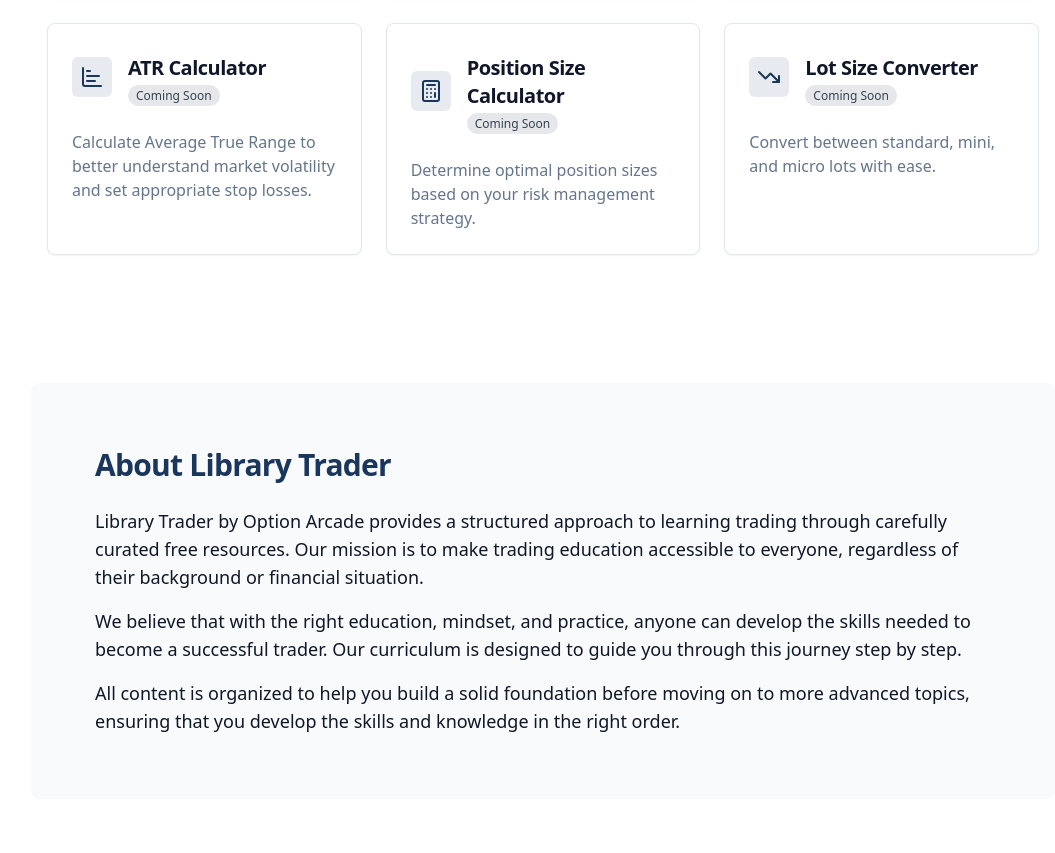
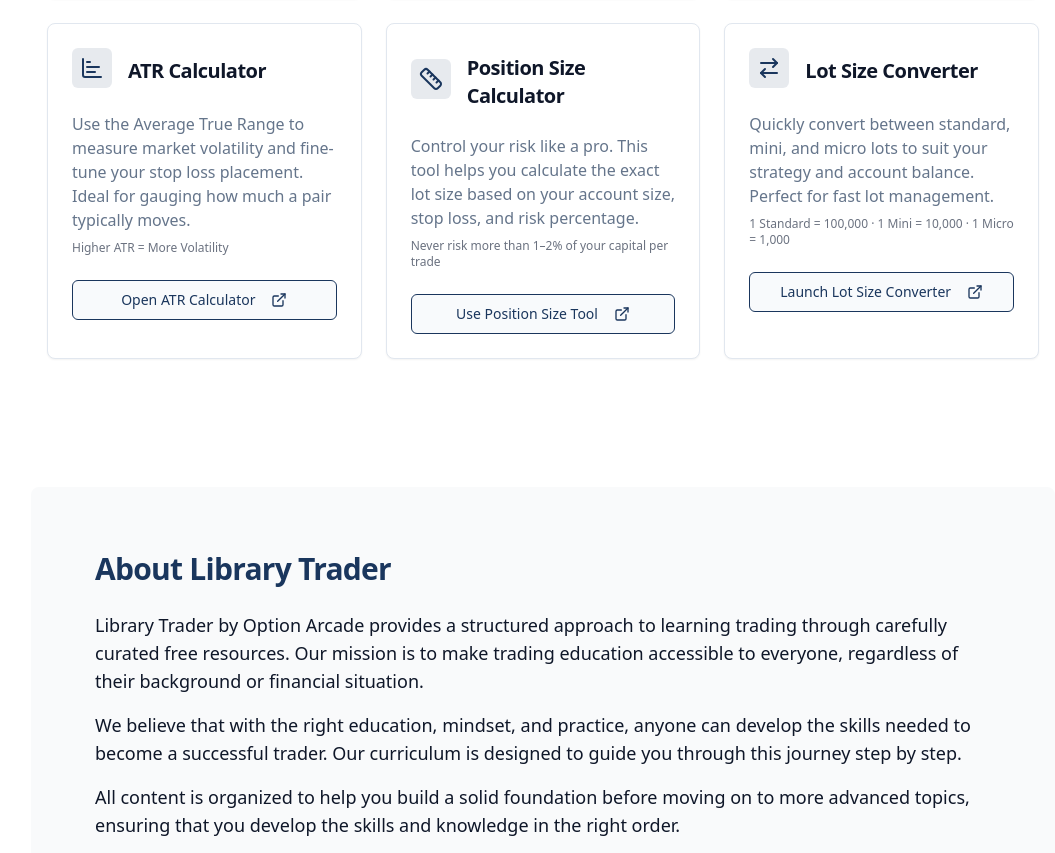
Before and after one commit to Preeth69/arcade-learning-hub, a React (Vite) app: page / in a window 1280 px wide. Shown: the part 1035-1888 px from the top of the page, without its empty margins (225-1280 px from the left). Built offline with nearby package versions, Linux system fonts and the light colour scheme.

Commit message:
Add Forex tool sections
Implement ATR, Position Size, and Lot Size Converter sections in ForexTools component, including descriptions, button links, and design suggestions.

```diff
--- a/src/components/ForexTools.tsx
+++ b/src/components/ForexTools.tsx
@@ -1,5 +1,5 @@
 
-import { Calculator, Clock, Calendar, TrendingUp, TrendingDown, ChartBar, ExternalLink } from "lucide-react";
+import { Calculator, Clock, Calendar, TrendingUp, TrendingDown, ChartBar, ExternalLink, Ruler, Shield, ArrowRightLeft } from "lucide-react";
 import { Card, CardContent, CardDescription, CardFooter, CardHeader, CardTitle } from "@/components/ui/card";
 import { Button } from "@/components/ui/button";
 
@@ -34,23 +34,29 @@ const toolsData = [
   {
     id: 4,
     title: "ATR Calculator",
-    description: "Calculate Average True Range to better understand market volatility and set appropriate stop losses.",
+    description: "Use the Average True Range to measure market volatility and fine-tune your stop loss placement. Ideal for gauging how much a pair typically moves.",
     icon: ChartBar,
-    comingSoon: true,
+    comingSoon: false,
+    link: "https://www.myfxbook.com/forex-calculators/atr",
+    buttonText: "Open ATR Calculator"
   },
   {
     id: 5,
     title: "Position Size Calculator",
-    description: "Determine optimal position sizes based on your risk management strategy.",
-    icon: Calculator,
-    comingSoon: true,
+    description: "Control your risk like a pro. This tool helps you calculate the exact lot size based on your account size, stop loss, and risk percentage.",
+    icon: Ruler,
+    comingSoon: false,
+    link: "https://www.myfxbook.com/forex-calculators/position-size",
+    buttonText: "Use Position Size Tool"
   },
   {
     id: 6,
     title: "Lot Size Converter",
-    description: "Convert between standard, mini, and micro lots with ease.",
-    icon: TrendingDown,
-    comingSoon: true,
+    description: "Quickly convert between standard, mini, and micro lots to suit your strategy and account balance. Perfect for fast lot management.",
+    icon: ArrowRightLeft,
+    comingSoon: false,
+    link: "https://www.earnforex.com/tools/position-size-calculator/",
+    buttonText: "Launch Lot Size Converter"
   },
 ];
 
@@ -85,6 +91,21 @@ const ForexTools = () => {
                   <span className="text-yellow-500 font-medium"> Yellow = Low</span>
                 </div>
               )}
+              {tool.id === 4 && !tool.comingSoon && (
+                <div className="mt-2 text-xs text-gray-500">
+                  <span className="font-medium">Higher ATR = More Volatility</span>
+                </div>
+              )}
+              {tool.id === 5 && !tool.comingSoon && (
+                <div className="mt-2 text-xs text-gray-500">
+                  <span className="font-medium">Never risk more than 1–2% of your capital per trade</span>
+                </div>
+              )}
+              {tool.id === 6 && !tool.comingSoon && (
+                <div className="mt-2 text-xs text-gray-500">
+                  <span className="font-medium">1 Standard = 100,000 · 1 Mini = 10,000 · 1 Micro = 1,000</span>
+                </div>
+              )}
             </CardContent>
             {!tool.comingSoon && tool.link && (
               <CardFooter>
```
